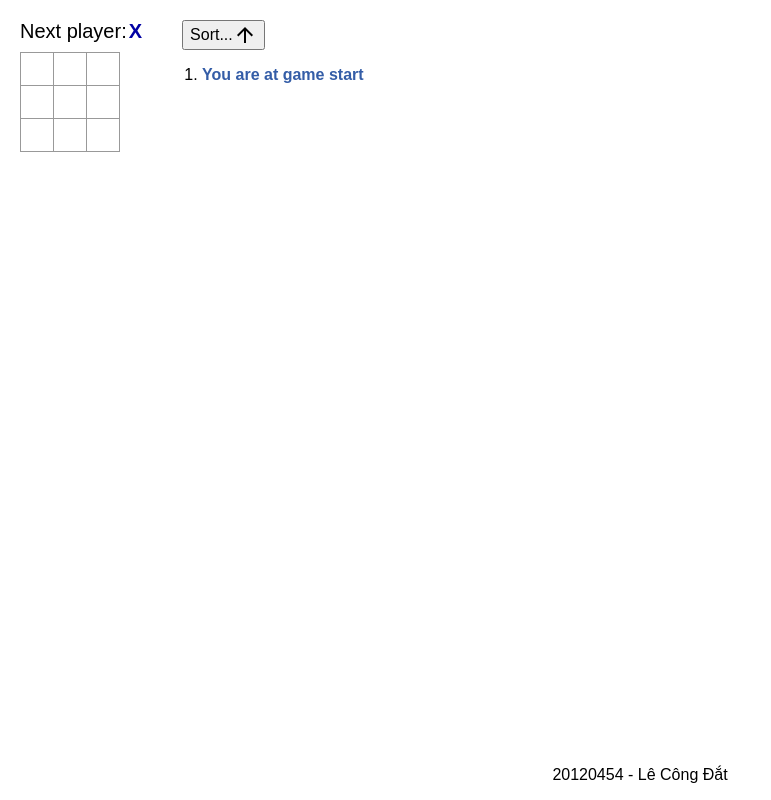
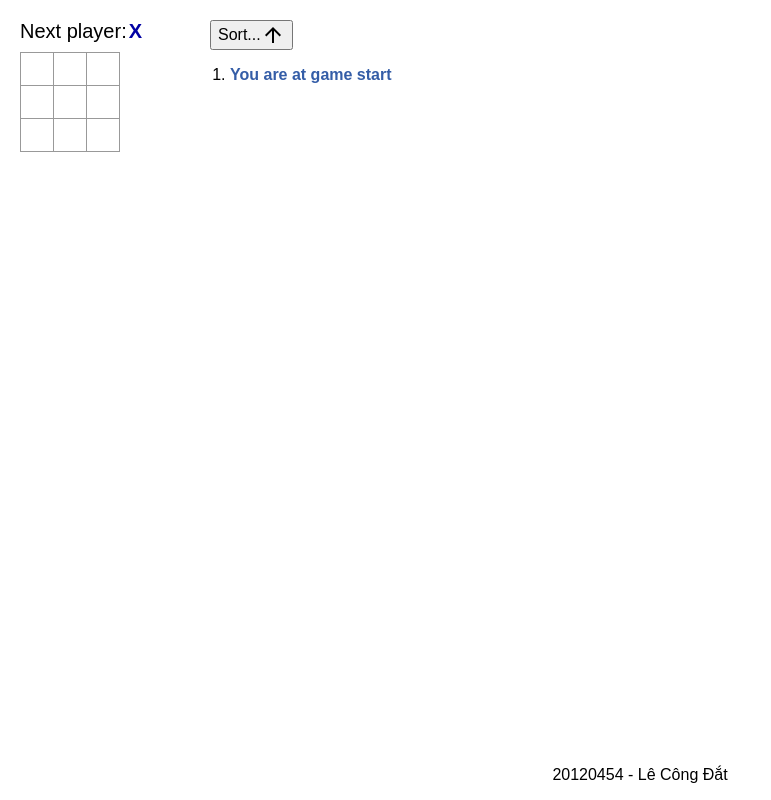
Before and after one commit to Dat-TG/React-Tutorial, a React (Create React App) app: page / in a window 1280 px wide. Shown: the whole page, without its empty margins (0-771 px from the left). Built offline with nearby package versions, Linux system fonts and the light colour scheme.

Commit message:
deploy github page

```diff
--- a/package.json
+++ b/package.json
@@ -1,17 +1,21 @@
 {
   "name": "tic-tac-toe",
   "version": "0.1.0",
+  "homepage": "https://dat-tg.github.io/React-Tutorial",
   "private": true,
   "dependencies": {
     "@testing-library/jest-dom": "^5.17.0",
     "@testing-library/react": "^13.4.0",
     "@testing-library/user-event": "^13.5.0",
+    "gh-pages": "^6.0.0",
     "react": "^18.2.0",
     "react-dom": "^18.2.0",
     "react-scripts": "5.0.1",
     "web-vitals": "^2.1.4"
   },
   "scripts": {
+    "predeploy": "npm run build",
+    "deploy": "gh-pages -d build",
     "start": "react-scripts start",
     "build": "react-scripts build",
     "test": "react-scripts test",
--- a/public/index.html
+++ b/public/index.html
@@ -2,19 +2,19 @@
 <html lang="en">
   <head>
     <meta charset="utf-8" />
-    <link rel="icon" href="%PUBLIC_URL%/favicon.ico" />
+    <link rel="icon" href="./favicon.ico" />
     <meta name="viewport" content="width=device-width, initial-scale=1" />
     <meta name="theme-color" content="#000000" />
     <meta
       name="Tic-Tac-Toe"
       content="Tic-Tac-Toe game using React. Student ID: 20120454. Student name: Lê Công Đắt"
     />
-    <link rel="apple-touch-icon" href="%PUBLIC_URL%/logo192.png" />
+    <link rel="apple-touch-icon" href="./logo192.png" />
     <!--
       manifest.json provides metadata used when your web app is installed on a
       user's mobile device or desktop. See https://developers.google.com/web/fundamentals/web-app-manifest/
     -->
-    <link rel="manifest" href="%PUBLIC_URL%/manifest.json" />
+    <link rel="manifest" href="./manifest.json" />
     <!--
       Notice the use of %PUBLIC_URL% in the tags above.
       It will be replaced with the URL of the `public` folder during the build.
--- a/src/App.js
+++ b/src/App.js
@@ -124,6 +124,7 @@ export default function Game() {
           <ol>{moves}</ol>
         </div>
       </div>
+
       <div className='footer'>
         <p>20120454 - Lê Công Đắt</p>
       </div>
--- a/src/style.css
+++ b/src/style.css
@@ -89,6 +89,10 @@ body {
   flex-direction: row;
 }
 
+.game-board {
+  width: 150px;
+}
+
 .game-info {
   margin-left: 20px;
 }
```
Also changed, not shown: 1 other file (tests, documents, lock files or other folders).
